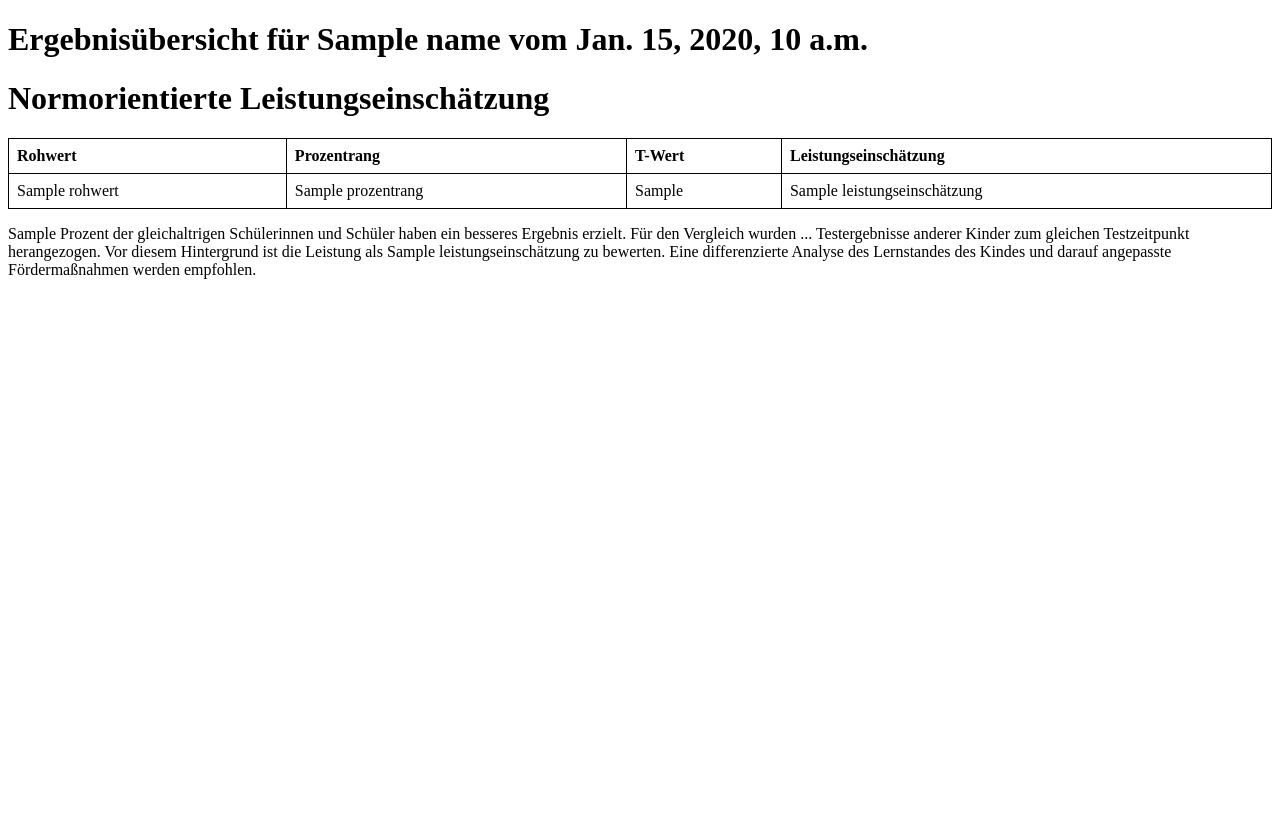
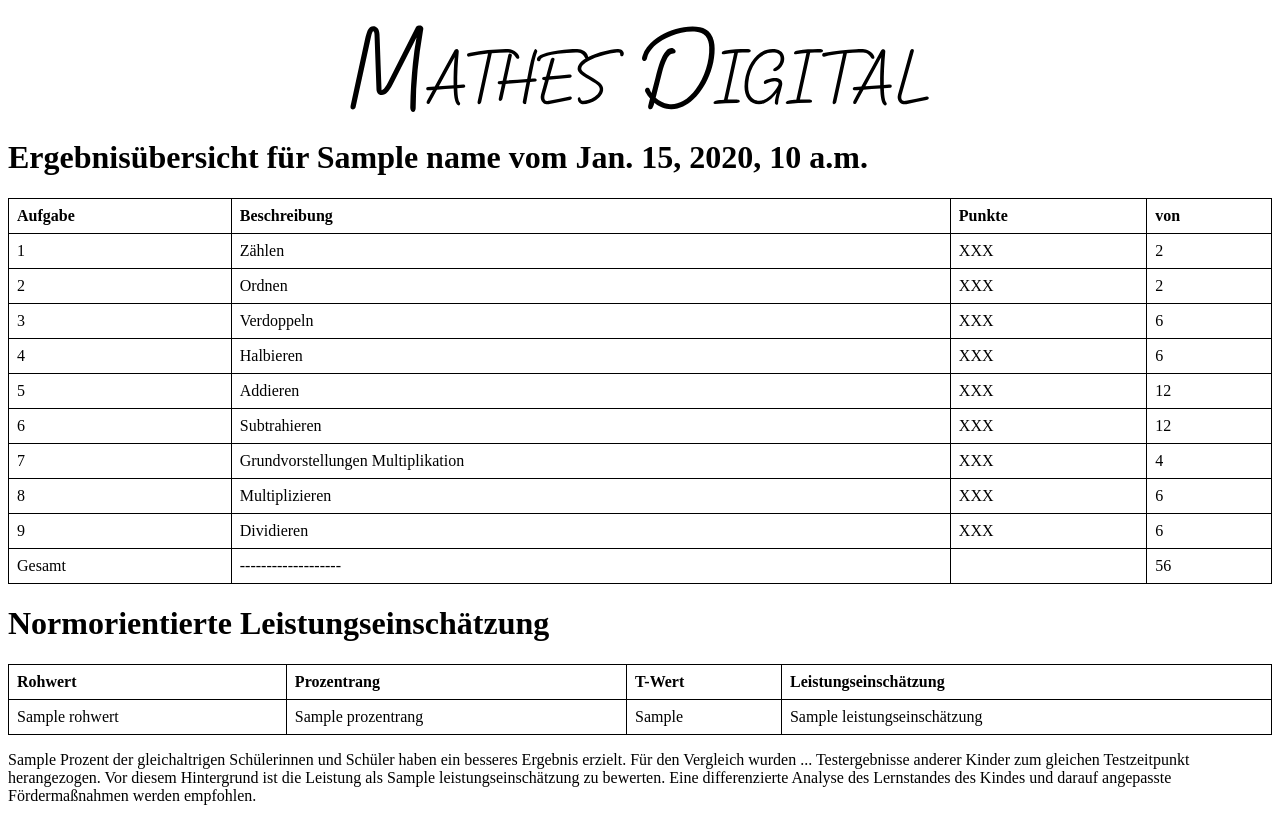
Before and after one commit to t-bjoern/mathes-digi-project, a Django app: template mathesdigi_app/templates/evaluation_template.html in a window 1280 px wide. Before the commit the page ends 279 px from the top, so only its background shows below. Run offline with Django 3.2, Linux system fonts and the light colour scheme; the template is opened without the code that fills it: most values are stand-ins (such as "Sample title", 1, 10 or a date in 2020).

Commit message:
Working on evaluation_template.html

```diff
--- a/mathesdigi_app/templates/evaluation_template.html
+++ b/mathesdigi_app/templates/evaluation_template.html
@@ -10,9 +10,91 @@
     padding: 8px;
     text-align: left;
   }
+  .center {
+    display: flex;
+    justify-content: center;
+    align-items: center;
+  }
 </style>
 <body>
+{% load static %}
+<div class="center">
+    <img src="{% static 'mathesdigi_app/img/Logo.svg' %}">
+</div>
 <h1>Ergebnisübersicht für {{ name }} vom {{ pub_date }} </h1>
+<table style="table-layout: auto;">
+  <thead>
+    <tr>
+      <th>Aufgabe</th>
+      <th>Beschreibung</th>
+      <th>Punkte</th>
+      <th>von</th>
+    </tr>
+  </thead>
+  <tbody>
+    <tr>
+      <td>1</td>
+      <td>Zählen</td>
+      <td>XXX</td>
+      <td>2</td>
+    </tr>
+    <tr>
+      <td>2</td>
+      <td>Ordnen</td>
+      <td>XXX</td>
+      <td>2</td>
+    </tr>
+    <tr>
+      <td>3</td>
+      <td>Verdoppeln</td>
+      <td>XXX</td>
+      <td>6</td>
+    </tr>
+    <tr>
+      <td>4</td>
+      <td>Halbieren</td>
+      <td>XXX</td>
+      <td>6</td>
+    </tr>
+    <tr>
+      <td>5</td>
+      <td>Addieren</td>
+      <td>XXX</td>
+      <td>12</td>
+    </tr>
+    <tr>
+      <td>6</td>
+      <td>Subtrahieren</td>
+      <td>XXX</td>
+      <td>12</td>
+    </tr>
+    <tr>
+      <td>7</td>
+      <td>Grundvorstellungen Multiplikation</td>
+      <td>XXX</td>
+      <td>4</td>
+    </tr>
+    <tr>
+      <td>8</td>
+      <td>Multiplizieren</td>
+      <td>XXX</td>
+      <td>6</td>
+    </tr>
+    <tr>
+      <td>9</td>
+      <td>Dividieren</td>
+      <td>XXX</td>
+      <td>6</td>
+    </tr>
+    <tr>
+      <td>Gesamt</td>
+      <td>-------------------</td>
+      <td></td>
+      <td>56</td>
+    </tr>
+  </tbody>
+</table>
+
 <h1>Normorientierte Leistungseinschätzung</h1>
 <table>
   <tr>
--- a/mathesdigi_app/templates/mathesdigi_app/evaluation.html
+++ b/mathesdigi_app/templates/mathesdigi_app/evaluation.html
@@ -30,7 +30,8 @@
 
       <button type="button" id="editButton" onclick="enableEditing()">Daten ändern</button>
       <input type="submit" id="submitButton" value="Daten übermitteln" style="display:none;">
-      <a href="{% url 'evaluation_send' %}"><button type="button">Auswertung erstellen</button></a>
+      <a href="{% url 'evaluation_show' %}"><button type="button">Auswertung anzeigen</button></a>
+      <a href="{% url 'evaluation_download' %}"><button type="button">Auswertung herunterladen</button></a>
     </form>
   </body>
 </html>
--- a/mathesdigi_app/urls.py
+++ b/mathesdigi_app/urls.py
@@ -10,5 +10,6 @@ urlpatterns = [
     path("<str:heft>/<str:direct_to_task_name>/", views.main_view, name="main_view"),
     path('evaluation/', views.evaluation, name='evaluation'),
     path('evaluation/change_user_data', views.evaluation_change_user_data, name='evaluation_change_user_data'),
-    path('evaluation/send', views.evaluation_send, name='evaluation_send'),
+    path('evaluation/show', views.evaluation_show, name='evaluation_show'),
+    path('evaluation/download', views.evaluation_download, name='evaluation_download'),
 ]
```
Also changed, not shown: mathesdigi_app/views.py (+18 -5 lines).
